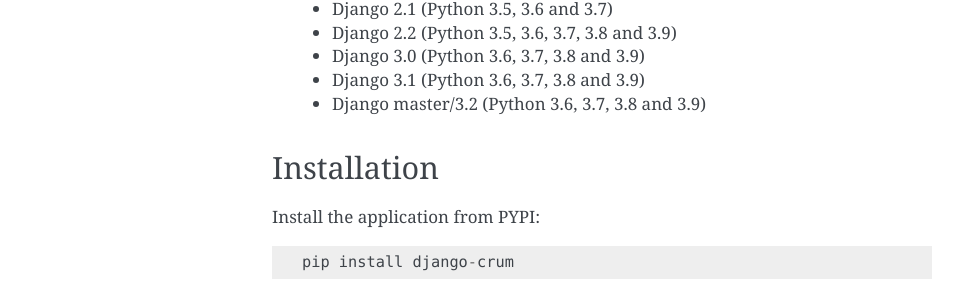
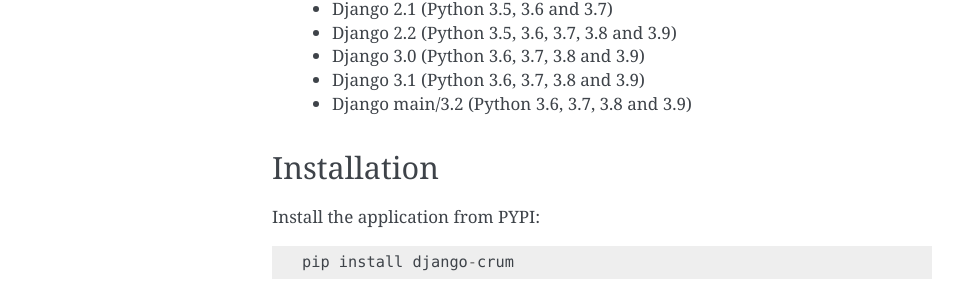
Before and after one commit to ninemoreminutes/django-crum, a Sphinx documentation site: the page built from docs/index.rst, in a window 1280 px wide and 900 px high. Shown: the part 445-732 px from the top of the window, without its empty margins (148-1111 px from the left). Built offline with Sphinx 7.4.7, drawn with Linux system fonts in a browser that asks for light colours.

Commit message:
Change Django master branch to main.

```diff
--- a/README.rst
+++ b/README.rst
@@ -24,7 +24,7 @@
  * Django 2.2 (Python 3.5, 3.6, 3.7, 3.8 and 3.9)
  * Django 3.0 (Python 3.6, 3.7, 3.8 and 3.9)
  * Django 3.1 (Python 3.6, 3.7, 3.8 and 3.9)
- * Django master/3.2 (Python 3.6, 3.7, 3.8 and 3.9)
+ * Django main/3.2 (Python 3.6, 3.7, 3.8 and 3.9)
 
 .. |Build Status| image:: https://img.shields.io/github/workflow/status/ninemoreminutes/django-crum/test
    :target: https://github.com/ninemoreminutes/django-crum/actions?query=workflow%3Atest
--- a/docs/index.rst
+++ b/docs/index.rst
@@ -25,7 +25,7 @@
  * Django 2.2 (Python 3.5, 3.6, 3.7, 3.8 and 3.9)
  * Django 3.0 (Python 3.6, 3.7, 3.8 and 3.9)
  * Django 3.1 (Python 3.6, 3.7, 3.8 and 3.9)
- * Django master/3.2 (Python 3.6, 3.7, 3.8 and 3.9)
+ * Django main/3.2 (Python 3.6, 3.7, 3.8 and 3.9)
 
 Installation
 ------------
```
Also changed, not shown: 1 other file.
